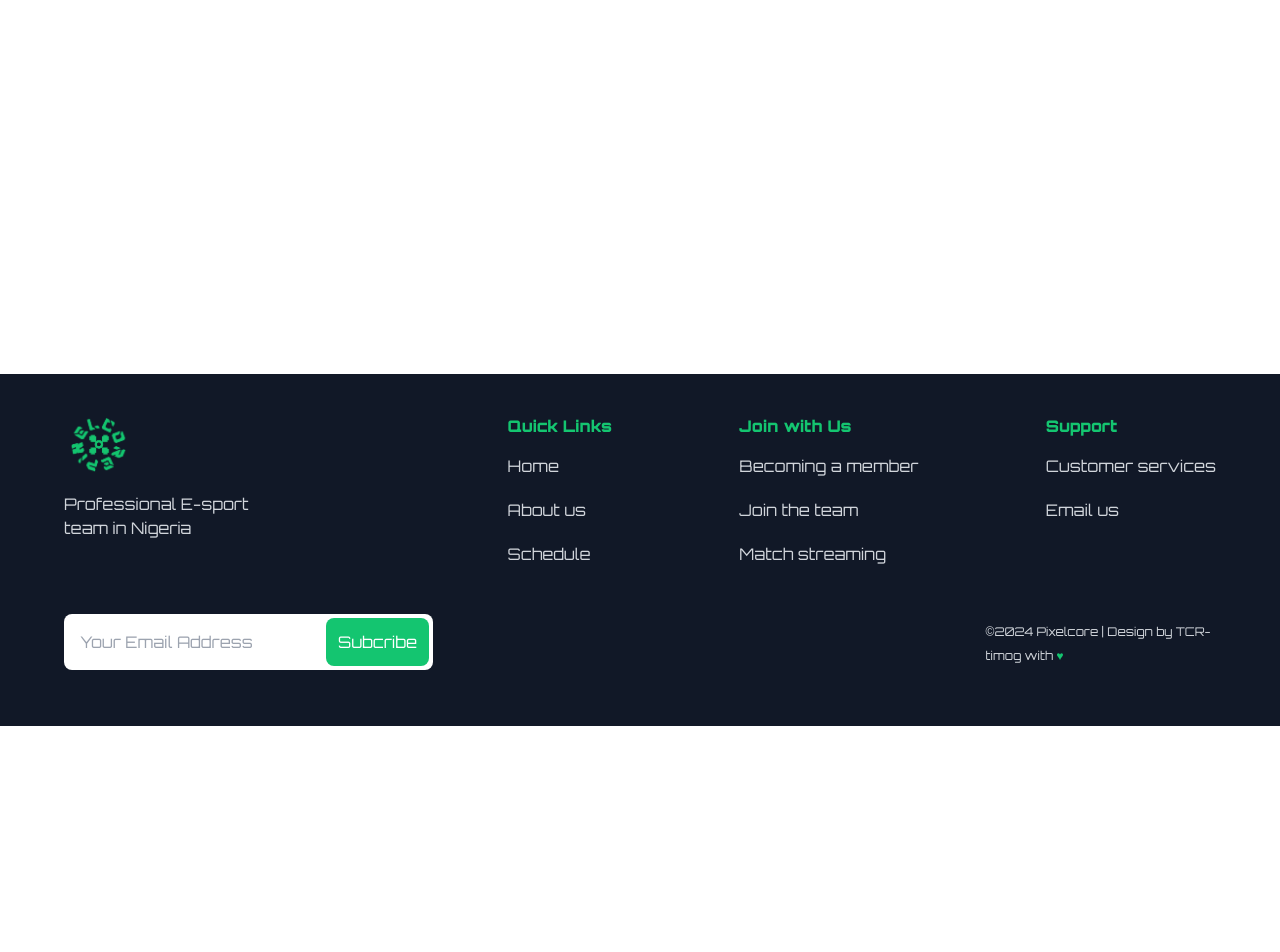
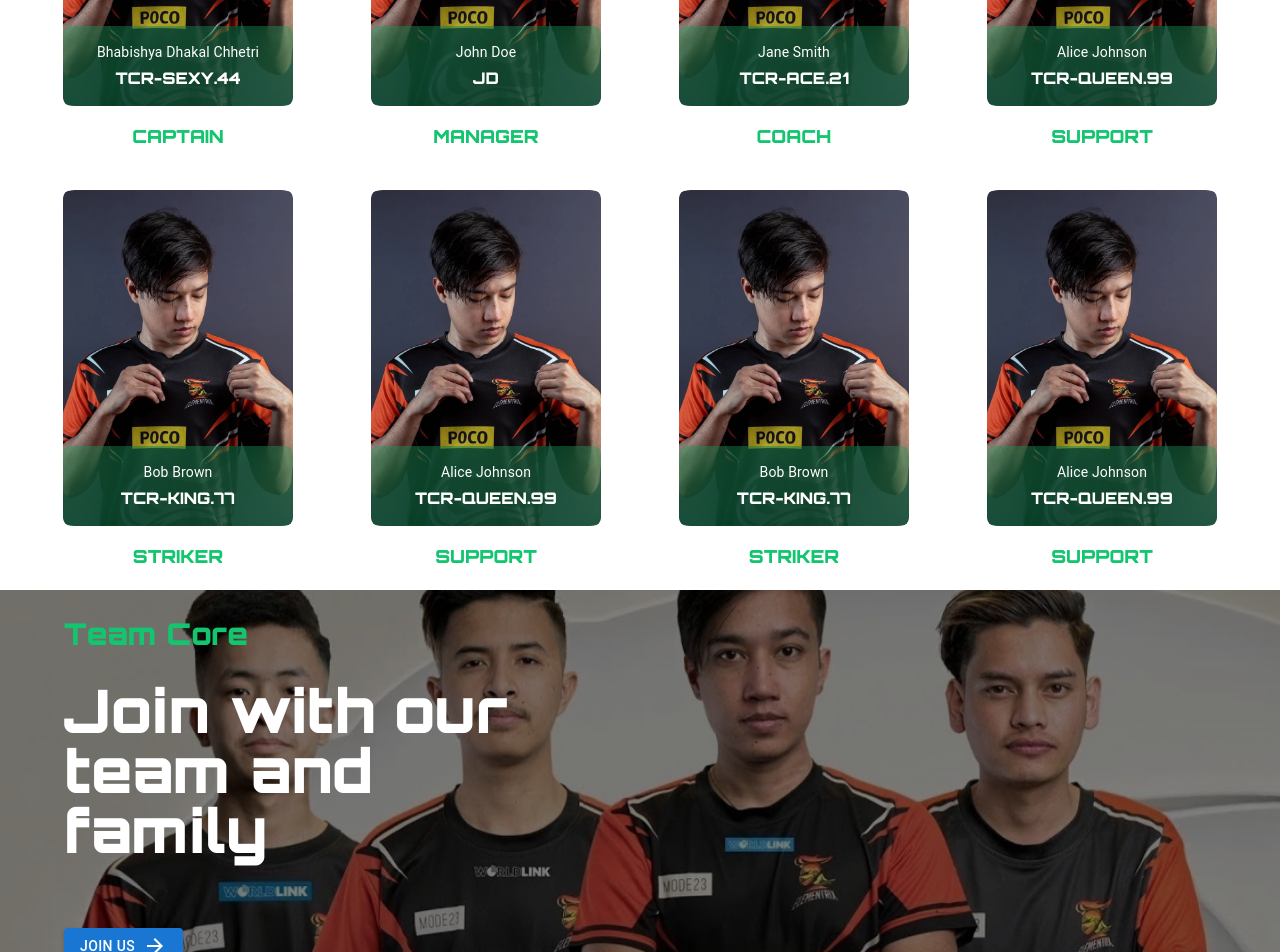
Before and after one commit to djtimog/pixelcore-gaming, a Next.js app: page /team in a window 1280 px wide. Before the commit this address had no page. Shown: the part 520-1472 px from the top of the page. Before the commit the page ends 1246 px from the top, so only its background shows below. Built offline with nearby package versions, Linux system fonts and the light colour scheme.

Commit message:
feat: add Team page with dynamic team selection and improved styling for profile cards

```diff
--- a/app/globals.css
+++ b/app/globals.css
@@ -77,3 +77,19 @@ input:focus {
   -webkit-background-clip: text;
   -webkit-text-fill-color: transparent;
 }
+
+.MuiOutlinedInput-root .MuiOutlinedInput-notchedOutline {
+  border-color: #e0e3e7;
+}
+
+.MuiOutlinedInput-root:hover .MuiOutlinedInput-notchedOutline {
+  border-color: #00ff00;
+}
+
+.MuiOutlinedInput-root.Mui-focused .MuiOutlinedInput-notchedOutline {
+  border-color: #00ff00;
+}
+
+.MuiInputLabel-root.Mui-focused {
+  color: #00ff00;
+}
--- a/app/page.tsx
+++ b/app/page.tsx
@@ -89,7 +89,20 @@ export default function Home() {
             Team
           </p>
           <div className="space-y-10">
+          <div className="space-y-5 sm:space-y-7 md:space-y-9">
             <TeamList />
+            <div className="px-11 text-end mb-5">
+        <Link href={`/team`}>
+          <Button
+            variant="contained"
+            className="bg-[#14C570] normal-case text-black w-full md:w-auto"
+            size="large"
+          >
+            More Info On Our Team!
+          </Button>
+        </Link>
+      </div>
+    </div>
             <div className="relative overflow-hidden bg-white">
               <div className="py-5 sm:py-0 max-h-[25rem]">
                 <Image
--- /dev/null
+++ b/app/team/page.tsx
@@ -0,0 +1,233 @@
+"use client";
+import { useState } from "react";
+import { Button } from "@mui/material";
+import Link from "next/link";
+import React from "react";
+import ArrowForwardIcon from "@mui/icons-material/ArrowForward";
+import { ProfileCard, TeamList } from "@/components/ui/profile-card";
+import Image from "next/image";
+import teamImage from "@/public/team-image.png";
+import InputLabel from "@mui/material/InputLabel";
+import MenuItem from "@mui/material/MenuItem";
+import FormHelperText from "@mui/material/FormHelperText";
+import FormControl from "@mui/material/FormControl";
+import Select, { SelectChangeEvent } from "@mui/material/Select";
+import captain from "@/public/captain.png";
+
+export default function Team() {
+  const [selectedGame, setSelectedGame] = useState("Call of Duty");
+
+  const handleGameChange = (event: SelectChangeEvent) => {
+    setSelectedGame(event.target.value);
+  };
+
+  return (
+    <main>
+      <section className="px-11 py-5">
+        <p className="uppercase outlined-text text-4xl sm:text-5xl md:text-6xl text-center mb-7">
+          Team
+        </p>
+        <Select
+          labelId="demo-simple-select-disabled-label"
+          id="demo-simple-select-disabled"
+          value={selectedGame}
+          onChange={handleGameChange}
+          className="mb-5 m-3 text-gray-500 w-full sm:w-max"
+        >
+          {teams.map((team) => (
+            <MenuItem value={team.game} key={team.game} className="flex justify-center items-center text-lg">
+              {team.game} <span className="text-xs">{team.name}</span>
+            </MenuItem>
+          ))}
+        </Select>
+        <div className="gap-10 flex flex-wrap">
+          {teams
+            .filter((team) => team.game === selectedGame)
+            .flatMap((team) => team.team)
+            .map((filteredTeam, index) => (
+              <ProfileCard key={index} profile={filteredTeam} />
+            ))}
+        </div>
+      </section>
+      <section>
+        <div className="relative overflow-hidden bg-white">
+          <div className="py-5 sm:py-0 max-h-[25rem]">
+            <Image
+              src={teamImage}
+              alt="team image"
+              className="object-cover w-full z-0"
+            />
+          </div>
+          <div className="absolute top-0 bg-black w-full h-full bg-opacity-50 flex justify-center sm:justify-start items-center px-5">
+            <div className="text-center sm:text-start p-5 sm:px-11 space-y-2 sm:space-y-5 md:space-y-7 sm:w-2/3 md:w-1/2 xl:1/3">
+              <h6 className="text-[#14C570] text-lg sm:text-xl md:text-2xl lg:text-3xl font-bold">
+                Team Core
+              </h6>
+              <h4 className="text-white text-2xl sm:text-3xl md:text-4xl lg:text-6xl md:font-semibold">
+                Join with our team and family
+              </h4>
+
+              <div className="flex justify-center sm:justify-start md:pt-10">
+                <Link href="/events">
+                  <Button
+                    variant="contained"
+                    className="bg-[#14C570] flex normal-case space-x-2 hover:space-x-4 text-lg"
+                  >
+                    <span>Join Us</span>
+                    <ArrowForwardIcon className="" />
+                  </Button>
+                </Link>
+              </div>
+            </div>
+          </div>
+        </div>
+      </section>
+    </main>
+  );
+}
+
+const teams = [
+  {
+    game: "Call of Duty",
+    name: "Team Core",
+    team: [
+      {
+        name: "Bhabishya Dhakal Chhetri",
+        ign: "tcr-sexy.44",
+        image: captain,
+        role: "Player",
+        igRole: "Captain",
+        rank: "Diamond",
+        level: 350,
+      },
+      {
+        name: "John Doe",
+        nickname: "JD",
+        image: captain,
+        role: "Admin",
+        igRole: "Manager",
+        breifResponsibility: "Managing team schedules",
+      },
+      {
+        name: "Jane Smith",
+        nickname: "tcr-ace.21",
+        image: captain,
+        role: "Admin",
+        igRole: "Coach",
+        breifResponsibility: "Coach team to be better players",
+      },
+      {
+        name: "Alice Johnson",
+        ign: "tcr-queen.99",
+        image: captain,
+        role: "Player",
+        igRole: "Support",
+        rank: "Gold",
+        level: 250,
+      },
+      {
+        name: "Bob Brown",
+        ign: "tcr-king.77",
+        image: captain,
+        role: "Player",
+        igRole: "Striker",
+        rank: "Silver",
+        level: 200,
+      },
+      {
+        name: "Alice Johnson",
+        ign: "tcr-queen.99",
+        image: captain,
+        role: "Player",
+        igRole: "Support",
+        rank: "Gold",
+        level: 250,
+      },
+      {
+        name: "Bob Brown",
+        ign: "tcr-king.77",
+        image: captain,
+        role: "Player",
+        igRole: "Striker",
+        rank: "Silver",
+        level: 200,
+      },
+      {
+        name: "Alice Johnson",
+        ign: "tcr-queen.99",
+        image: captain,
+        role: "Player",
+        igRole: "Support",
+        rank: "Gold",
+        level: 250,
+      },
+    ],
+  },
+  {
+    game: "Pub G",
+    name: "Phoenix Core",
+    team: [
+      {
+        name: "John Doe",
+        nickname: "JD",
+        image: captain,
+        role: "Admin",
+        igRole: "Manager",
+        breifResponsibility: "Managing team schedules",
+      },
+      {
+        name: "Jane Smith",
+        nickname: "tcr-ace.21",
+        image: captain,
+        role: "Admin",
+        igRole: "Coach",
+        breifResponsibility: "Coach team to be better players",
+      },
+      {
+        name: "Alice Johnson",
+        ign: "tcr-queen.99",
+        image: captain,
+        role: "Player",
+        igRole: "Support",
+        rank: "Gold",
+        level: 250,
+      },
+      {
+        name: "Bob Brown",
+        ign: "tcr-king.77",
+        image: captain,
+        role: "Player",
+        igRole: "Striker",
+        rank: "Silver",
+        level: 200,
+      },
+      {
+        name: "Alice Johnson",
+        ign: "tcr-queen.99",
+        image: captain,
+        role: "Player",
+        igRole: "Support",
+        rank: "Gold",
+        level: 250,
+      },
+      {
+        name: "Bob Brown",
+        ign: "tcr-king.77",
+        image: captain,
+        role: "Player",
+        igRole: "Striker",
+        rank: "Silver",
+        level: 200,
+      },
+      {
+        name: "Alice Johnson",
+        ign: "tcr-queen.99",
+        image: captain,
+        role: "Player",
+        igRole: "Support",
+        rank: "Gold",
+        level: 250,
+      },
+    ],
+  },
+];
--- a/components/ui/profile-card.tsx
+++ b/components/ui/profile-card.tsx
@@ -35,7 +35,7 @@ function stringAvatar(name: string) {
   };
 }
 
-const ProfileCard = ({ profile }: { profile: Profile }) => {
+export const ProfileCard = ({ profile }: { profile: Profile }) => {
   const [profileOpen, setProfileOpen] = useState(false);
 
   return (
@@ -186,23 +186,11 @@ const team: Profile[] = [
 export const TeamList = () => {
 
   return (
-    <div className="space-y-5 sm:space-y-7 md:space-y-9">
       <div className="flex overflow-x-auto md:overflow-x-hidden md:flex-wrap gap-8 md:gap-4 px-10 pb-3">
         {team.map((profile, index) => (
           <ProfileCard key={index} profile={profile} />
         ))}
       </div>
-      <div className="px-11 text-end mb-5">
-        <Link href={`/team`}>
-          <Button
-            variant="contained"
-            className="bg-[#14C570] normal-case text-black w-full md:w-auto"
-            size="large"
-          >
-            More Info On Our Team!
-          </Button>
-        </Link>
-      </div>
-    </div>
+
   );
 };
```
